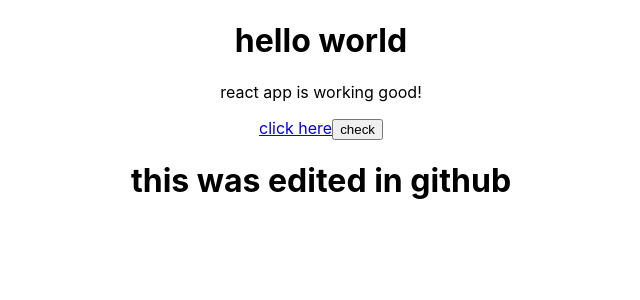
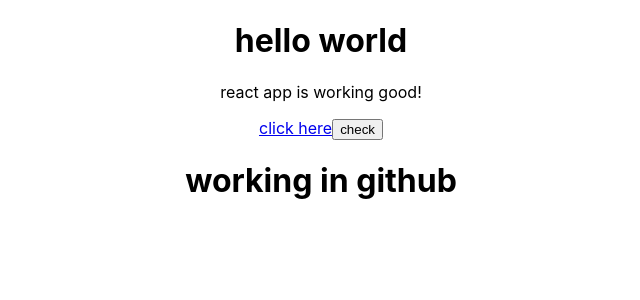
Before and after one commit to Rohith-poulose/rohith-app, a React (Create React App) app: page / in a window 1280 px wide. Shown: the top 300 px of the page, without its empty margins (319-959 px from the left). Built offline with nearby package versions, Linux system fonts and the light colour scheme.

Commit message:
Update App.js

```diff
--- a/src/App.js
+++ b/src/App.js
@@ -8,7 +8,7 @@ function App() {
       <p>react app is working good!</p>
       <a href='https://www.youtube.com/'>click here</a>
       <button>check</button>
-      <h1>this was edited in github</h1>
+      <h1>working in github</h1>
     </div>
   );
 }
```
